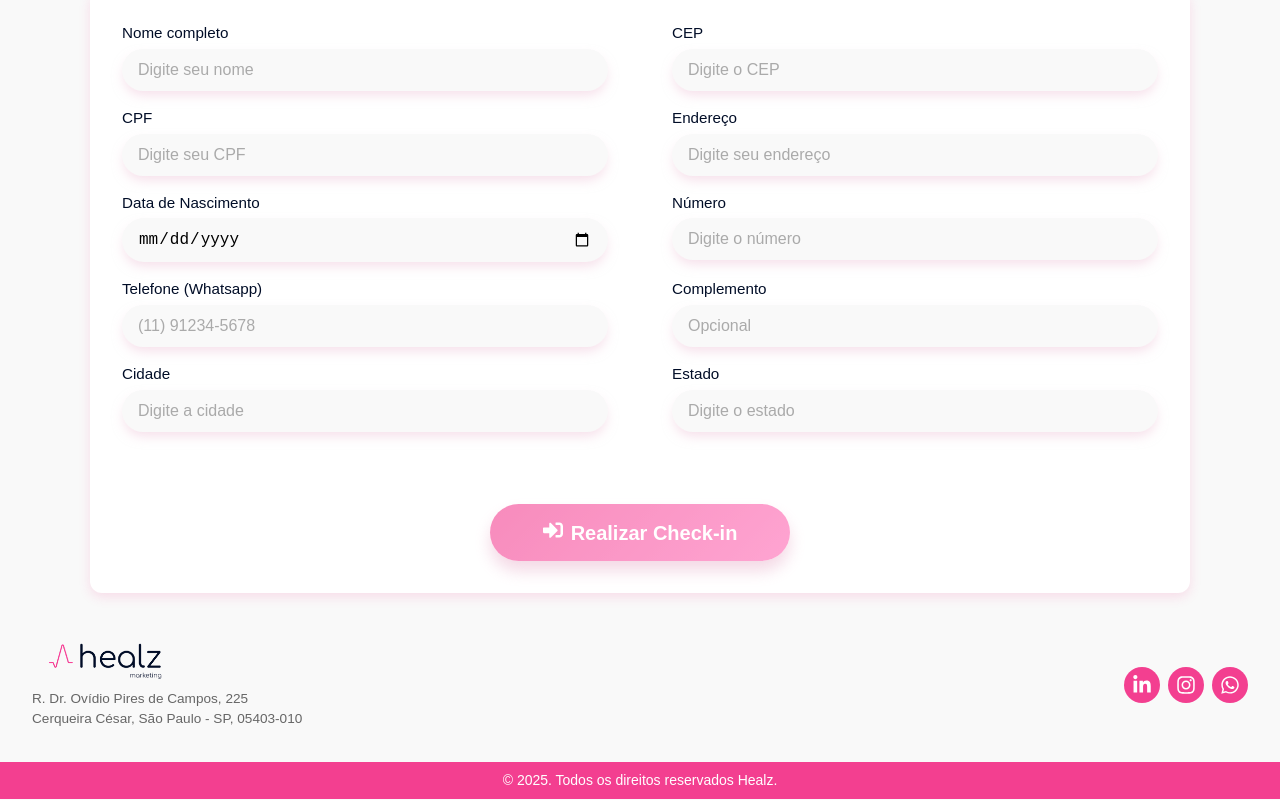
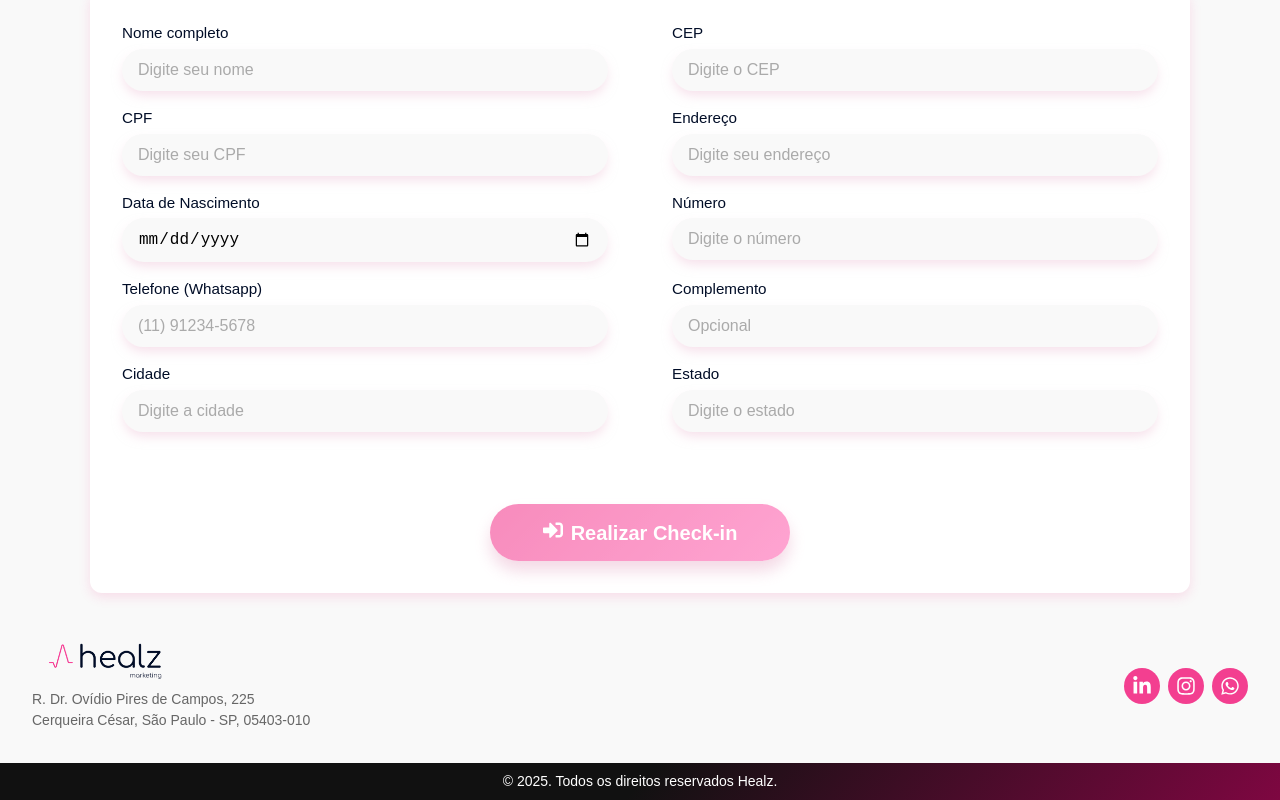
Before and after one commit to healz-checkin-dnc/Healz_Checkin, a React (Vite) app: page / in a window 1280 px wide. Shown: the part 192-992 px from the top of the page. Built offline with nearby package versions, Linux system fonts and the light colour scheme.

Commit message:
chrore: removi oque era desnecessário e adicionei o necessário para boas práticas

```diff
--- a/src/components/Footer/Footer.tsx
+++ b/src/components/Footer/Footer.tsx
@@ -1,7 +1,6 @@
 import darkLogo from '../../assets/darkLogo.png';
 import { FaInstagram, FaLinkedinIn, FaWhatsapp } from 'react-icons/fa';
 
-// Footer.style.tx
 import {
   FooterContainer,
   Logo,
@@ -17,41 +16,41 @@ export default function Footer() {
     <>
       <FooterContainer>
         <div>
-          <Logo src={darkLogo} alt="Healz Logo" />
+          <Logo src={darkLogo} alt='Healz Logo' />
           <InfoText>
             R. Dr. Ovídio Pires de Campos, 225 <br />
             Cerqueira César, São Paulo - SP, 05403-010
           </InfoText>
         </div>
 
-        <nav aria-label="Redes sociais da Healz">
+        <nav aria-label='Redes sociais da Healz'>
           <SocialList>
             <SocialItem>
               <IconWrapper
-                href="https://www.linkedin.com/company/healzmarketing/"
-                aria-label="Linkedin da Healz"
-                target="_blank"
-                rel="noopener noreferrer nofollow"
+                href='https://www.linkedin.com/company/healzmarketing/'
+                aria-label='Linkedin da Healz'
+                target='_blank'
+                rel='noopener noreferrer nofollow'
               >
                 <FaLinkedinIn />
               </IconWrapper>
             </SocialItem>
             <SocialItem>
               <IconWrapper
-                href="https://www.instagram.com/healzmkt/"
-                aria-label="Instagram da Healz"
-                target="_blank"
-                rel="noopener noreferrer nofollow"
+                href='https://www.instagram.com/healzmkt/'
+                aria-label='Instagram da Healz'
+                target='_blank'
+                rel='noopener noreferrer nofollow'
               >
                 <FaInstagram />
               </IconWrapper>
             </SocialItem>
             <SocialItem>
               <IconWrapper
-                href="https://wa.me/5511917448546"
-                aria-label="WhatsApp da Healz"
-                target="_blank"
-                rel="noopener noreferrer nofollow"
+                href='https://wa.me/5511917448546'
+                aria-label='WhatsApp da Healz'
+                target='_blank'
+                rel='noopener noreferrer nofollow'
               >
                 <FaWhatsapp />
               </IconWrapper>
@@ -60,7 +59,7 @@ export default function Footer() {
         </nav>
       </FooterContainer>
 
-      <CopyrightBar>© 2025. Todos os direitos reservados Healz.</CopyrightBar>
+      <CopyrightBar><p>© 2025. Todos os direitos reservados Healz.</p></CopyrightBar>
     </>
   );
 }
--- a/src/styles/Footer.styles.ts
+++ b/src/styles/Footer.styles.ts
@@ -1,12 +1,10 @@
 import { styled } from 'styled-components';
 
 export const FooterContainer = styled.footer`
-  background-color: ${({ theme }) => theme.colors.grayLight};
   display: flex;
   justify-content: space-between;
   align-items: center;
   padding: ${({ theme }) => theme.spacing.md} ${({ theme }) => theme.spacing.lg};
-  flex-wrap: wrap;
 
   @media (max-width: ${({ theme }) => theme.breakpoints.mobile}) {
     flex-direction: column;
@@ -28,10 +26,9 @@ export const SocialList = styled.ul`
   display: flex;
   gap: ${({ theme }) => theme.spacing.sm};
   list-style: none;
-  padding: 0;
-  margin: 0;
 `;
 
+// div para o icones
 export const SocialItem = styled.li``;
 
 export const IconWrapper = styled.a`
@@ -40,9 +37,6 @@ export const IconWrapper = styled.a`
   border-radius: 50%;
   padding: 8px;
   display: flex;
-  align-items: center;
-  justify-content: center;
-  text-decoration: none;
   transition:
     transform 0.2s ease-in-out,
     opacity 0.2s ease-in-out;
@@ -61,20 +55,23 @@ export const IconWrapper = styled.a`
 `;
 
 export const InfoText = styled.p`
-  font-size: 0.85rem;
+  font-size: ${({ theme }) => theme.fontSizes.sm};
   color: ${({ theme }) => theme.colors.footerInfo};
   margin-top: 0.5rem;
 
   @media (max-width: ${({ theme }) => theme.breakpoints.tablet}) {
-    font-size: 0.8rem;
+    font-size: ${({ theme }) => theme.fontSizes.sm};
   }
 `;
 
 export const CopyrightBar = styled.div`
-  background-color: ${({ theme }) => theme.colors.healzPink};
-  color: ${({ theme }) => theme.colors.white};
+  background: linear-gradient(130deg, #111111 50%, #7e0741 100%);
   text-align: center;
-  font-size: 0.875rem;
   padding: ${({ theme }) => theme.spacing.sm};
   margin-top: ${({ theme }) => theme.spacing.md};
+
+  p {
+    color: ${({ theme }) => theme.colors.white};
+    font-size: ${({ theme }) => theme.fontSizes.sm};
+  }
 `;
```
